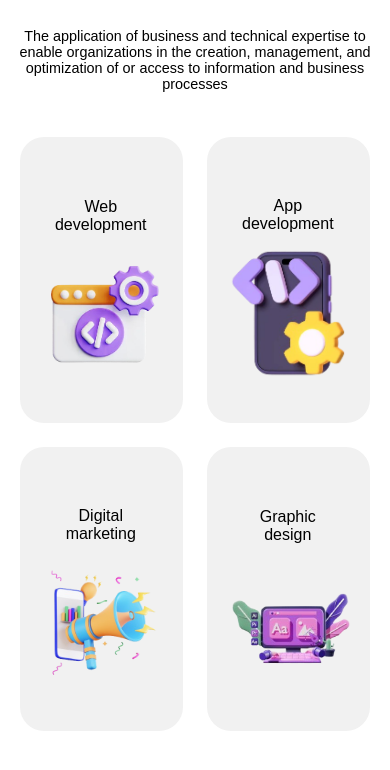
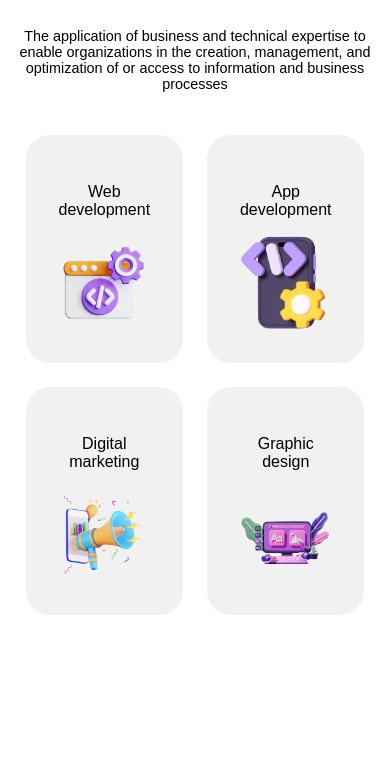
Before and after one commit to Hruthik001/IT-services, a plain HTML site: page index.html in a window 390 px wide. Shown: the part 66-836 px from the top of the page. Drawn offline with Linux system fonts and the light colour scheme.

Commit message:
Add files via upload

```diff
--- a/style.css
+++ b/style.css
@@ -75,28 +75,27 @@ p{
         margin-left: 1rem;
     }
 
-    .hero_main{
+     .hero_main{
         display: flex;
         padding: 1.5rem;
         gap: 1.5rem;
-        margin: -0.7rem;
+        margin: -0.8rem;
         flex-wrap: wrap;
     }
 
-    .hero_main_1 {
-        display: flex;
+    .hero_main_1{
         justify-content: space-between;
-        background-color: #f1f1f1;
-        padding: 1.8rem;
-        border-radius: 1.5rem;
-        width: calc(33.3333% - 1rem);
-        align-items: center;
+        flex-wrap: wrap;
+        padding-bottom: 1rem;
+        padding-top: 1rem;
+        margin: 0;
+        width: calc(35% - 1rem)
+
     }
+    img{
 
-    img {
-        width: 8rem;
+        width: 6rem;
         height: auto;
-        margin-left: -1.5rem;
     }
 
     p{
@@ -106,6 +105,7 @@ p{
     }
 
     .font{
-        margin-left: -1rem;
+        font-size: 1rem;
+        font-weight: 300;
     }
 }
```
